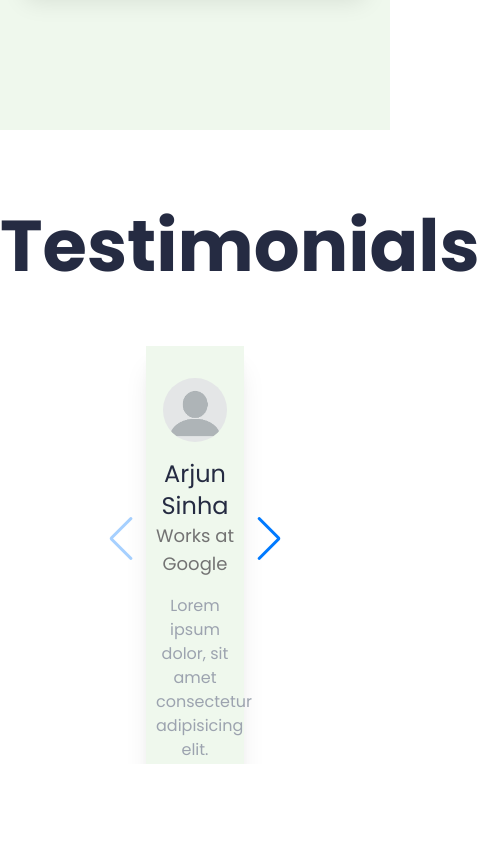
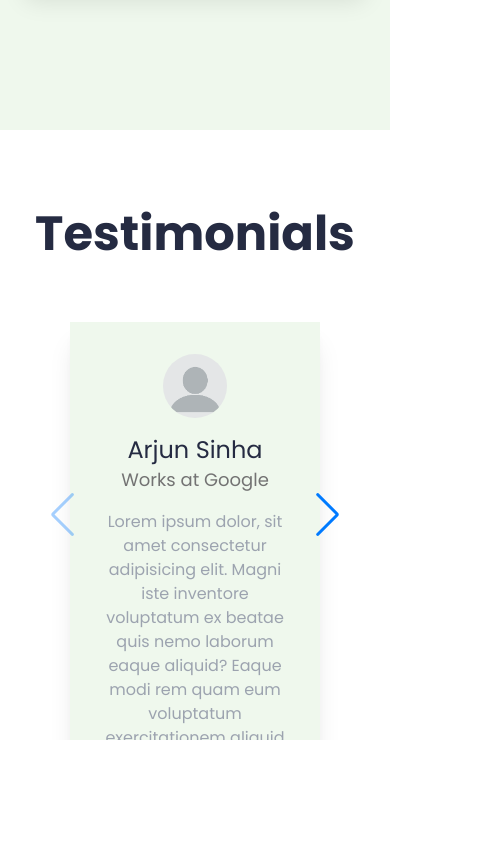
Before and after one commit to OMGATE23/cocoder-sample, a React (Vite) app: page / in a window 390 px wide. Shown: the part 4680-5524 px from the top of the page, 480 px wide, since content can reach past the window. Built offline with nearby package versions, Linux system fonts and the light colour scheme.

Commit message:
style: responsive testimonia component

```diff
--- a/src/components/swiper/index.jsx
+++ b/src/components/swiper/index.jsx
@@ -39,8 +39,8 @@ const Slider = () => {
 
   return (
     <div className="h-[750px] bg-white">
-      <div className="mt-8">
-        <h2 className="text-center pt-20 text-textColor text-7xl font-bold">
+      <div className="mt-8 mx-4">
+        <h2 className="text-center pt-20 text-textColor text-5xl lg:text-7xl font-bold">
           Testimonials
         </h2>
       </div>
@@ -49,14 +49,14 @@ const Slider = () => {
         <Swiper
           navigation={true}
           modules={[Navigation]}
-          className="w-1/2 h-[450px] "
+          className="w-4/5 lg:w-1/2 h-[450px] "
         >
           {testimonials.map((item) => {
             const { name, title, text } = item;
 
             return (
               <SwiperSlide className=" text-center bg-white ">
-                <div className="w-1/2 h-[450px] py-8 mt-[2rem] mx-auto  text-ellipsis bg-fadedPrimaryColor shadow-xl">
+                <div className=" w-4/5 lg:w-1/2 h-[450px] py-8 mt-[2rem] mx-auto  text-ellipsis bg-fadedPrimaryColor shadow-xl">
                   <img src={profileImg} className="rounded-full w-16 mx-auto" />
                   <h4 className="text-2xl text-textColor mt-4">{name}</h4>
                   <p className="text-lg text-secondaryTextColor">{title}</p>
```
